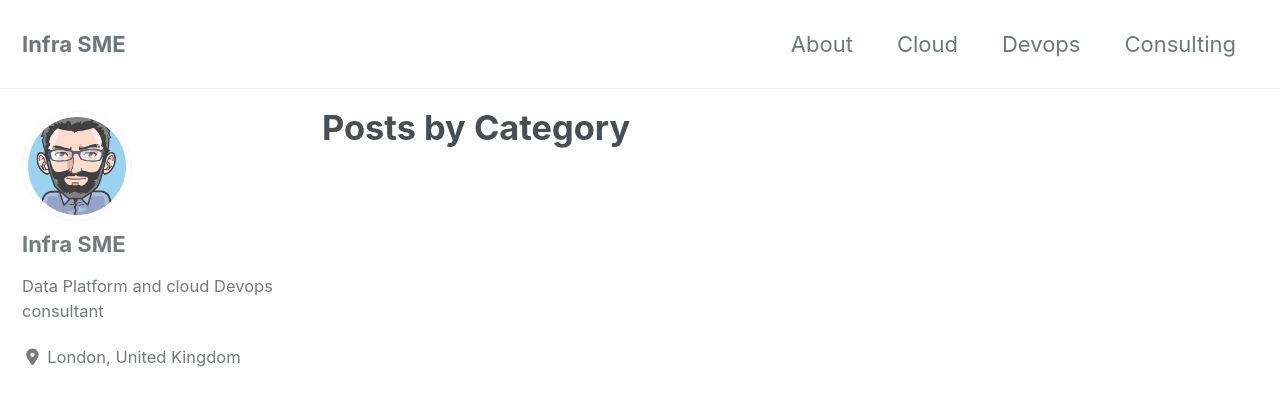
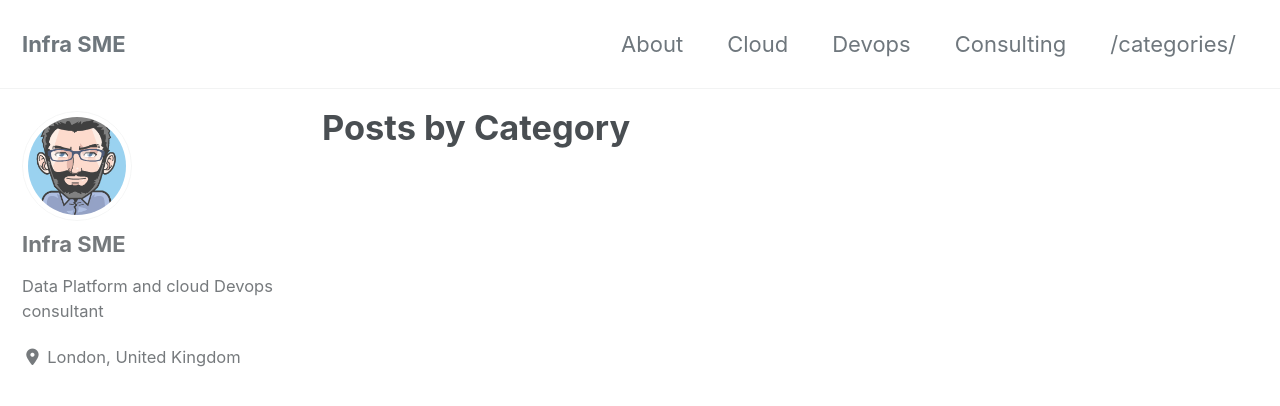
Before and after one commit to infrasmeworld/infrasmeworld_old.github.io, a Jekyll site: the page built from _pages/categories.md, in a window 1280 px wide and 900 px high. Shown: the top 406 px of the window. Built offline with Jekyll 4.4.1, drawn with Linux system fonts in a browser that asks for light colours; cached includes are drawn as plain includes; nearby versions of some CDN libraries.

Commit message:
Update navigation.yml

```diff
--- a/_data/navigation.yml
+++ b/_data/navigation.yml
@@ -8,6 +8,8 @@ main:
     url: /devops/
   - title: "Consulting"
     url: /consulting/
+  - title: "/categories/"
+    url: /categories/
   # - title: "Sample Collections"
   #   url: /collection-archive/
   # - title: "Sitemap"
```
